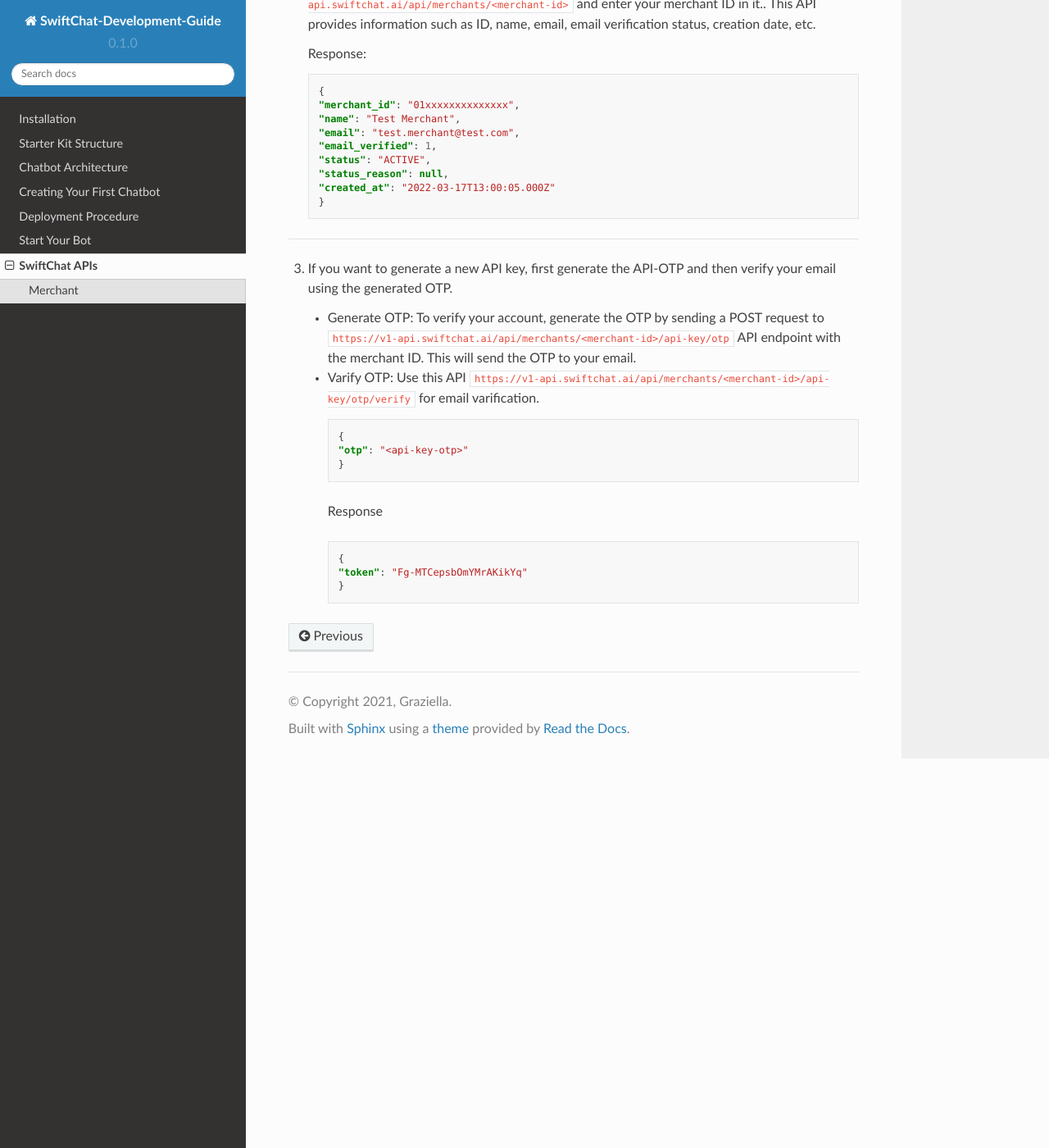
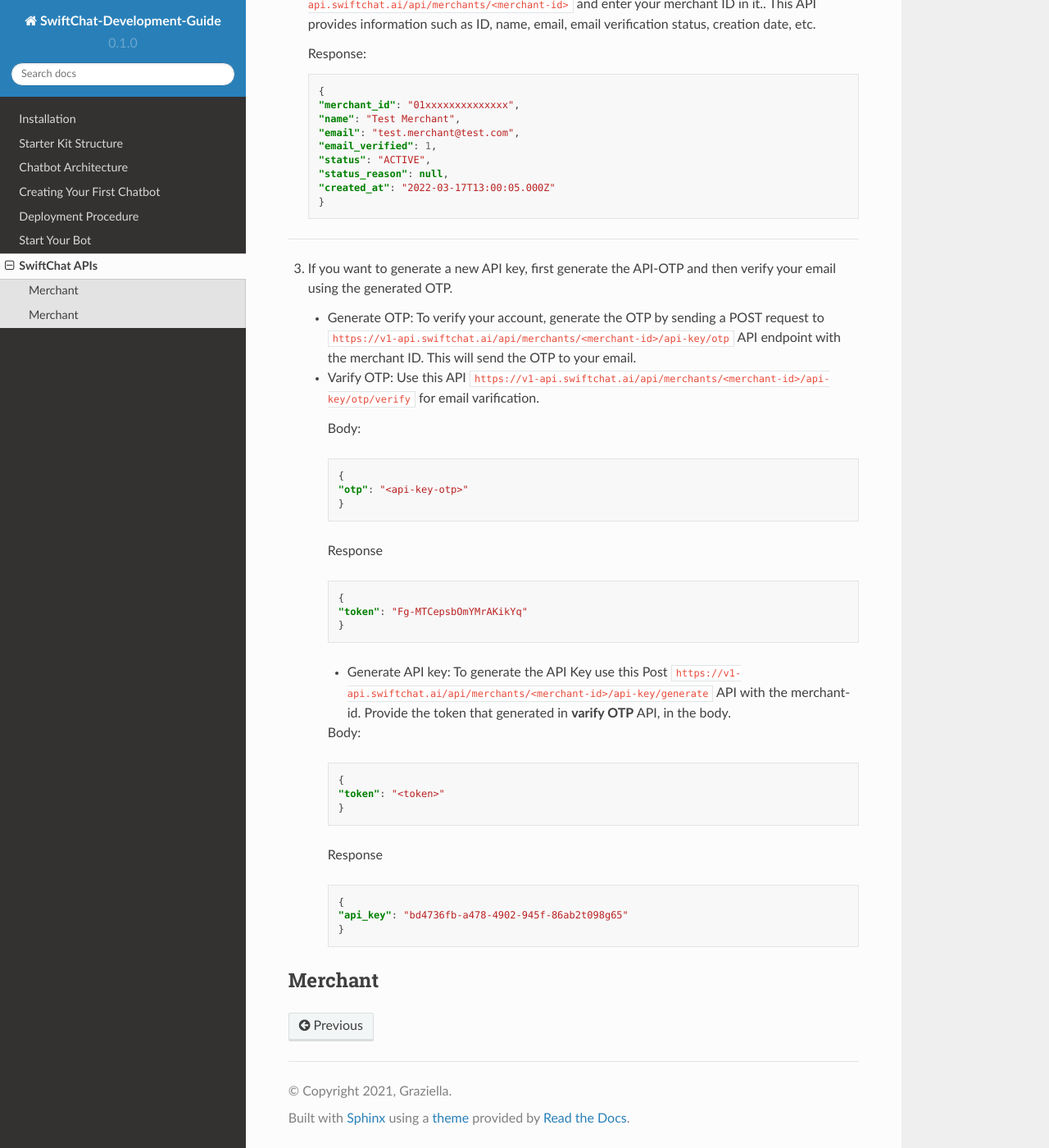
Before and after one commit to Priyanka-sharma181/Chatbot-Development-Guide, a Sphinx documentation site: the page built from docs/source/api_reference.rst, in a window 1280 px wide and 1400 px high, scrolled down 893 px. Shown: the whole window at 82% size. Built offline with Sphinx 7.4.7 and the Read the Docs theme 2.0.0, drawn with Linux system fonts in a browser that asks for light colours.

Commit message:
api reference

```diff
--- a/docs/source/api_reference.rst
+++ b/docs/source/api_reference.rst
@@ -51,6 +51,8 @@ Submit the required details and send the POST request. Upon successfully creatin
    - Generate OTP: To verify your account, generate the OTP by sending a POST request to ``https://v1-api.swiftchat.ai/api/merchants/<merchant-id>/api-key/otp`` API endpoint with the merchant ID. This will send the OTP to your email.
    - Varify OTP: Use this API ``https://v1-api.swiftchat.ai/api/merchants/<merchant-id>/api-key/otp/verify`` for email varification.
 
+    Body:
+
     .. code-block:: json
 
             {
@@ -66,3 +68,26 @@ Submit the required details and send the POST request. Upon successfully creatin
             "token": "Fg-MTCepsbOmYMrAKikYq"
             }
     -----------------
+
+    - Generate API key: To generate the API Key use this Post ``https://v1-api.swiftchat.ai/api/merchants/<merchant-id>/api-key/generate`` API with the merchant-id. Provide the token that generated in **varify OTP** API, in the body.
+
+    Body:
+
+    .. code-block:: json
+
+        {
+        "token": "<token>"
+        }
+    -----------------
+
+    Response
+
+    .. code-block:: json
+
+        {
+        "api_key": "bd4736fb-a478-4902-945f-86ab2t098g65"
+        }
+    -----------------
+
+Merchant
+------------------------
```
